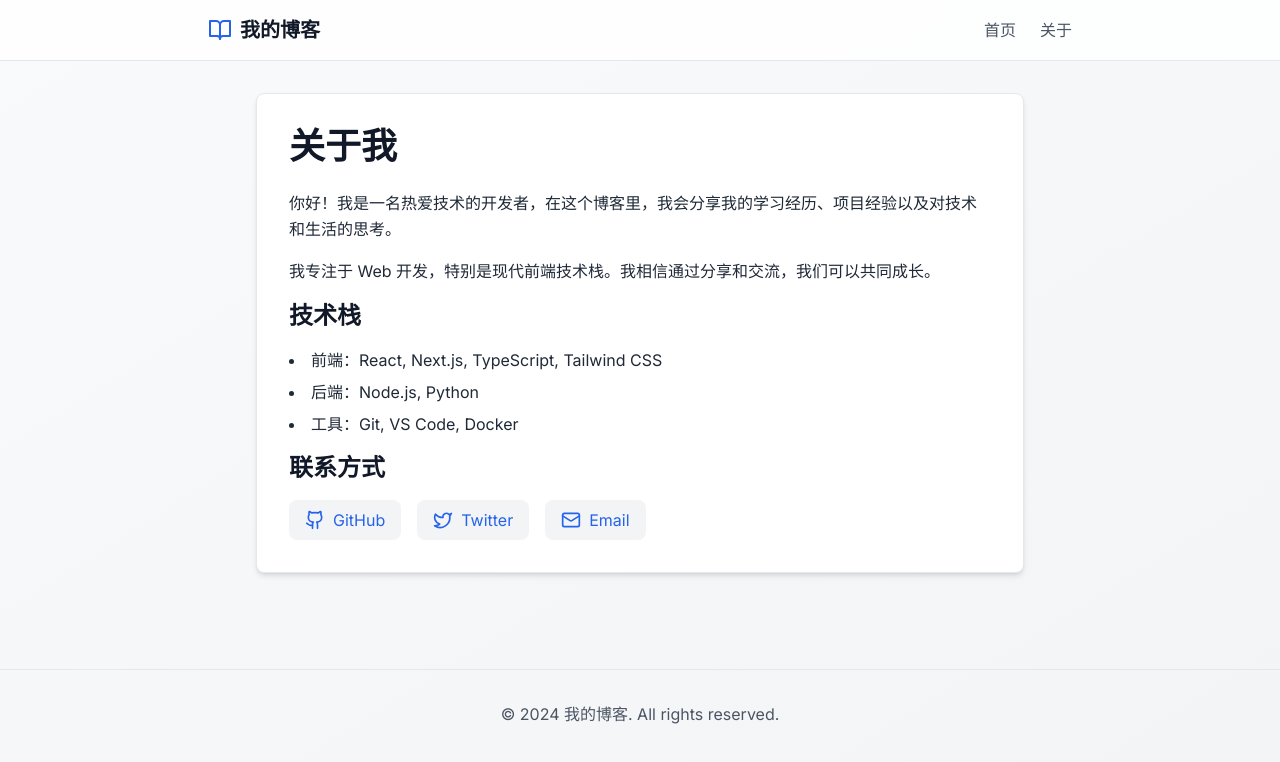
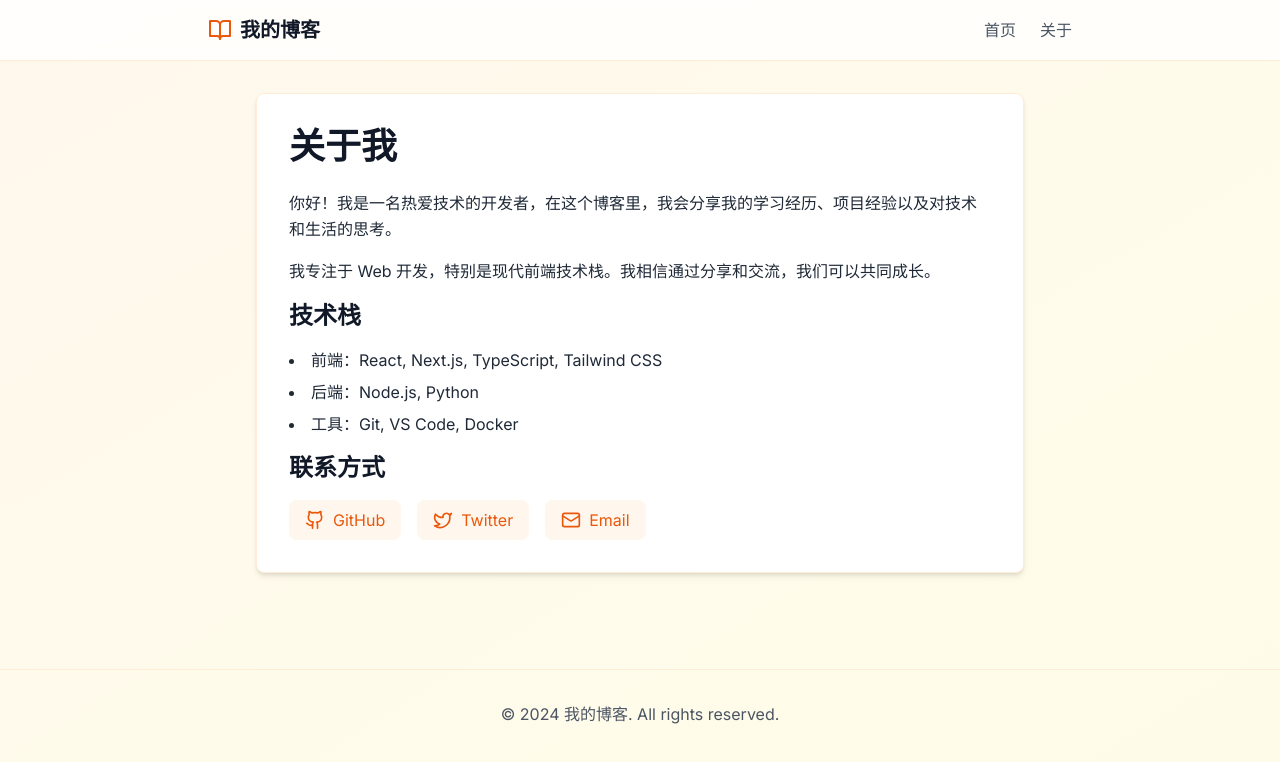
Before and after one commit to clone668/huxi-blog, a Next.js app: page /about in a window 1280 px wide. Shown: the top 762 px of the page. Built offline with nearby package versions, Linux system fonts and the light colour scheme.

Commit message:
更新博客主题为 Claude 风格的橙色配色

```diff
--- a/app/about/page.tsx
+++ b/app/about/page.tsx
@@ -3,7 +3,7 @@ import { Github, Mail, Twitter } from 'lucide-react'
 export default function AboutPage() {
   return (
     <div className="max-w-3xl mx-auto">
-      <div className="bg-white dark:bg-gray-800 rounded-lg shadow-md p-8 border border-gray-200 dark:border-gray-700">
+      <div className="bg-white dark:bg-gray-800 rounded-lg shadow-md p-8 border border-orange-100 dark:border-gray-700">
         <h1 className="text-4xl font-bold text-gray-900 dark:text-white mb-6">
           关于我
         </h1>
@@ -34,7 +34,7 @@ export default function AboutPage() {
               href="https://github.com"
               target="_blank"
               rel="noopener noreferrer"
-              className="flex items-center gap-2 px-4 py-2 bg-gray-100 dark:bg-gray-700 rounded-lg hover:bg-gray-200 dark:hover:bg-gray-600 transition-colors"
+              className="flex items-center gap-2 px-4 py-2 bg-orange-50 dark:bg-gray-700 rounded-lg hover:bg-orange-100 dark:hover:bg-gray-600 transition-colors text-orange-700 dark:text-gray-200"
             >
               <Github className="w-5 h-5" />
               GitHub
@@ -43,14 +43,14 @@ export default function AboutPage() {
               href="https://twitter.com"
               target="_blank"
               rel="noopener noreferrer"
-              className="flex items-center gap-2 px-4 py-2 bg-gray-100 dark:bg-gray-700 rounded-lg hover:bg-gray-200 dark:hover:bg-gray-600 transition-colors"
+              className="flex items-center gap-2 px-4 py-2 bg-orange-50 dark:bg-gray-700 rounded-lg hover:bg-orange-100 dark:hover:bg-gray-600 transition-colors text-orange-700 dark:text-gray-200"
             >
               <Twitter className="w-5 h-5" />
               Twitter
             </a>
             <a
               href="mailto:your@email.com"
-              className="flex items-center gap-2 px-4 py-2 bg-gray-100 dark:bg-gray-700 rounded-lg hover:bg-gray-200 dark:hover:bg-gray-600 transition-colors"
+              className="flex items-center gap-2 px-4 py-2 bg-orange-50 dark:bg-gray-700 rounded-lg hover:bg-orange-100 dark:hover:bg-gray-600 transition-colors text-orange-700 dark:text-gray-200"
             >
               <Mail className="w-5 h-5" />
               Email
--- a/app/globals.css
+++ b/app/globals.css
@@ -4,8 +4,8 @@
 
 :root {
   --foreground-rgb: 0, 0, 0;
-  --background-start-rgb: 255, 255, 255;
-  --background-end-rgb: 255, 255, 255;
+  --background-start-rgb: 255, 247, 237;
+  --background-end-rgb: 254, 243, 199;
 }
 
 @media (prefers-color-scheme: dark) {
@@ -47,7 +47,7 @@ body {
 }
 
 .prose a {
-  @apply text-blue-600 dark:text-blue-400 hover:underline;
+  @apply text-orange-600 dark:text-orange-400 hover:underline;
 }
 
 .prose ul {
--- a/app/layout.tsx
+++ b/app/layout.tsx
@@ -19,12 +19,12 @@ export default function RootLayout({
   return (
     <html lang="zh-CN">
       <body className={inter.className}>
-        <div className="min-h-screen bg-gradient-to-br from-gray-50 to-gray-100 dark:from-gray-900 dark:to-gray-800">
+        <div className="min-h-screen bg-gradient-to-br from-orange-50 via-amber-50 to-yellow-50 dark:from-gray-900 dark:to-gray-800">
           {/* Header */}
-          <header className="border-b border-gray-200 dark:border-gray-700 bg-white/80 dark:bg-gray-900/80 backdrop-blur-sm sticky top-0 z-50">
+          <header className="border-b border-orange-100 dark:border-gray-700 bg-white/80 dark:bg-gray-900/80 backdrop-blur-sm sticky top-0 z-50">
             <div className="max-w-4xl mx-auto px-4 py-4 flex items-center justify-between">
               <Link href="/" className="flex items-center gap-2 hover:opacity-80 transition-opacity">
-                <BookOpen className="w-6 h-6 text-blue-600 dark:text-blue-400" />
+                <BookOpen className="w-6 h-6 text-orange-600 dark:text-orange-400" />
                 <h1 className="text-xl font-bold text-gray-900 dark:text-white">
                   我的博客
                 </h1>
@@ -32,13 +32,13 @@ export default function RootLayout({
               <nav className="flex gap-6">
                 <Link
                   href="/"
-                  className="text-gray-600 dark:text-gray-300 hover:text-blue-600 dark:hover:text-blue-400 transition-colors"
+                  className="text-gray-600 dark:text-gray-300 hover:text-orange-600 dark:hover:text-orange-400 transition-colors"
                 >
                   首页
                 </Link>
                 <Link
                   href="/about"
-                  className="text-gray-600 dark:text-gray-300 hover:text-blue-600 dark:hover:text-blue-400 transition-colors"
+                  className="text-gray-600 dark:text-gray-300 hover:text-orange-600 dark:hover:text-orange-400 transition-colors"
                 >
                   关于
                 </Link>
@@ -52,7 +52,7 @@ export default function RootLayout({
           </main>
 
           {/* Footer */}
-          <footer className="border-t border-gray-200 dark:border-gray-700 mt-16">
+          <footer className="border-t border-orange-100 dark:border-gray-700 mt-16">
             <div className="max-w-4xl mx-auto px-4 py-8 text-center text-gray-600 dark:text-gray-400">
               <p>© 2024 我的博客. All rights reserved.</p>
             </div>
--- a/app/page.tsx
+++ b/app/page.tsx
@@ -26,10 +26,10 @@ export default function Home() {
           {posts.map((post) => (
             <article
               key={post.slug}
-              className="bg-white dark:bg-gray-800 rounded-lg shadow-md hover:shadow-xl transition-shadow p-6 border border-gray-200 dark:border-gray-700"
+              className="bg-white dark:bg-gray-800 rounded-lg shadow-md hover:shadow-xl transition-all p-6 border border-orange-100 dark:border-gray-700 hover:border-orange-200 dark:hover:border-gray-600"
             >
               <Link href={`/posts/${post.slug}`}>
-                <h3 className="text-2xl font-bold text-gray-900 dark:text-white mb-2 hover:text-blue-600 dark:hover:text-blue-400 transition-colors">
+                <h3 className="text-2xl font-bold text-gray-900 dark:text-white mb-2 hover:text-orange-600 dark:hover:text-orange-400 transition-colors">
                   {post.title}
                 </h3>
               </Link>
@@ -48,7 +48,7 @@ export default function Home() {
               </p>
               <Link
                 href={`/posts/${post.slug}`}
-                className="inline-flex items-center text-blue-600 dark:text-blue-400 hover:underline font-medium"
+                className="inline-flex items-center text-orange-600 dark:text-orange-400 hover:underline font-medium"
               >
                 阅读全文 →
               </Link>
--- a/app/posts/[slug]/page.tsx
+++ b/app/posts/[slug]/page.tsx
@@ -37,7 +37,7 @@ export default function PostPage({ params }: { params: { slug: string } }) {
       {/* Back Button */}
       <Link
         href="/"
-        className="inline-flex items-center gap-2 text-gray-600 dark:text-gray-400 hover:text-blue-600 dark:hover:text-blue-400 transition-colors mb-8"
+        className="inline-flex items-center gap-2 text-gray-600 dark:text-gray-400 hover:text-orange-600 dark:hover:text-orange-400 transition-colors mb-8"
       >
         <ArrowLeft className="w-4 h-4" />
         返回首页
@@ -58,7 +58,7 @@ export default function PostPage({ params }: { params: { slug: string } }) {
 
       {/* Post Content */}
       <div
-        className="prose prose-lg max-w-none bg-white dark:bg-gray-800 rounded-lg shadow-md p-8 border border-gray-200 dark:border-gray-700"
+        className="prose prose-lg max-w-none bg-white dark:bg-gray-800 rounded-lg shadow-md p-8 border border-orange-100 dark:border-gray-700"
         dangerouslySetInnerHTML={{ __html: post.content }}
       />
     </article>
```
